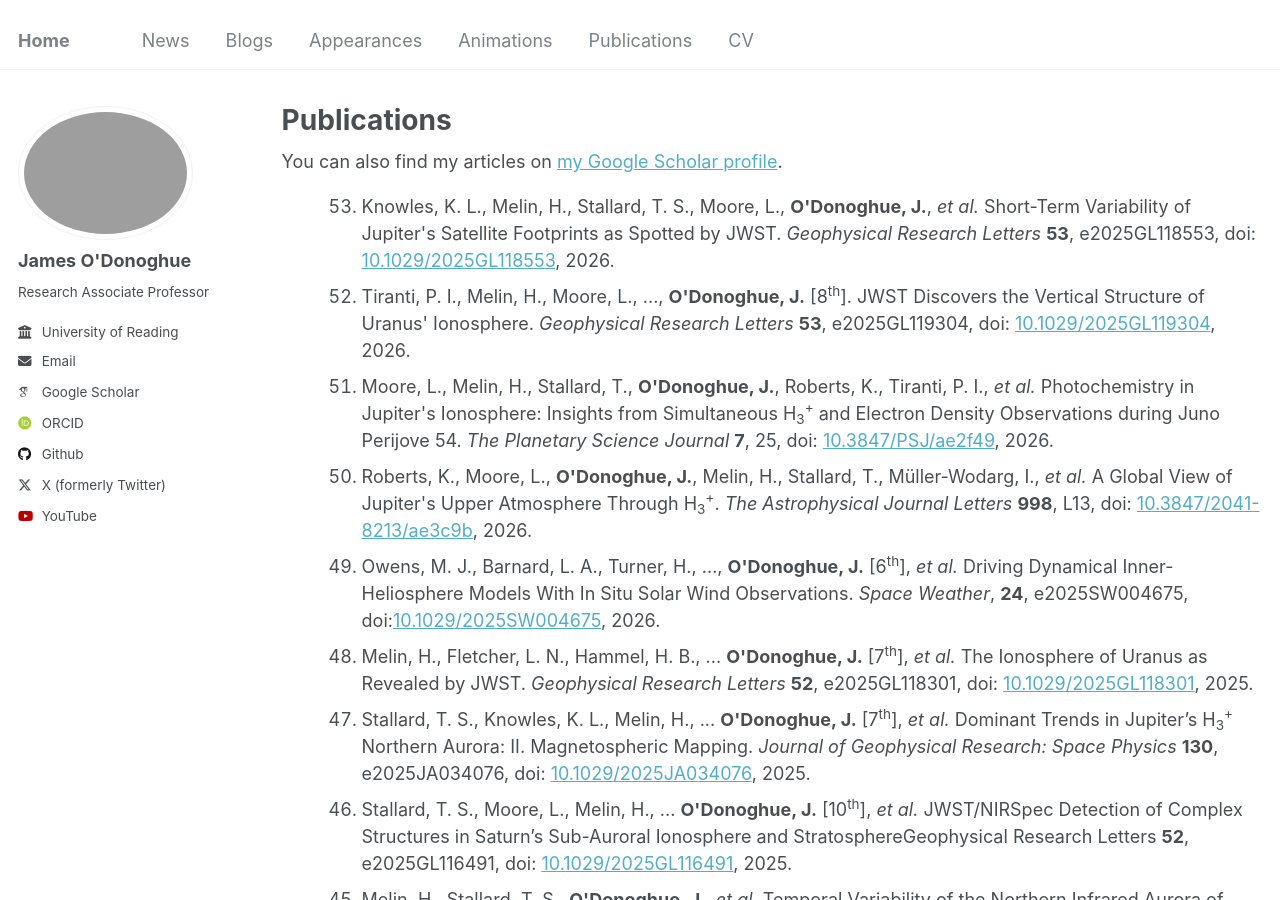
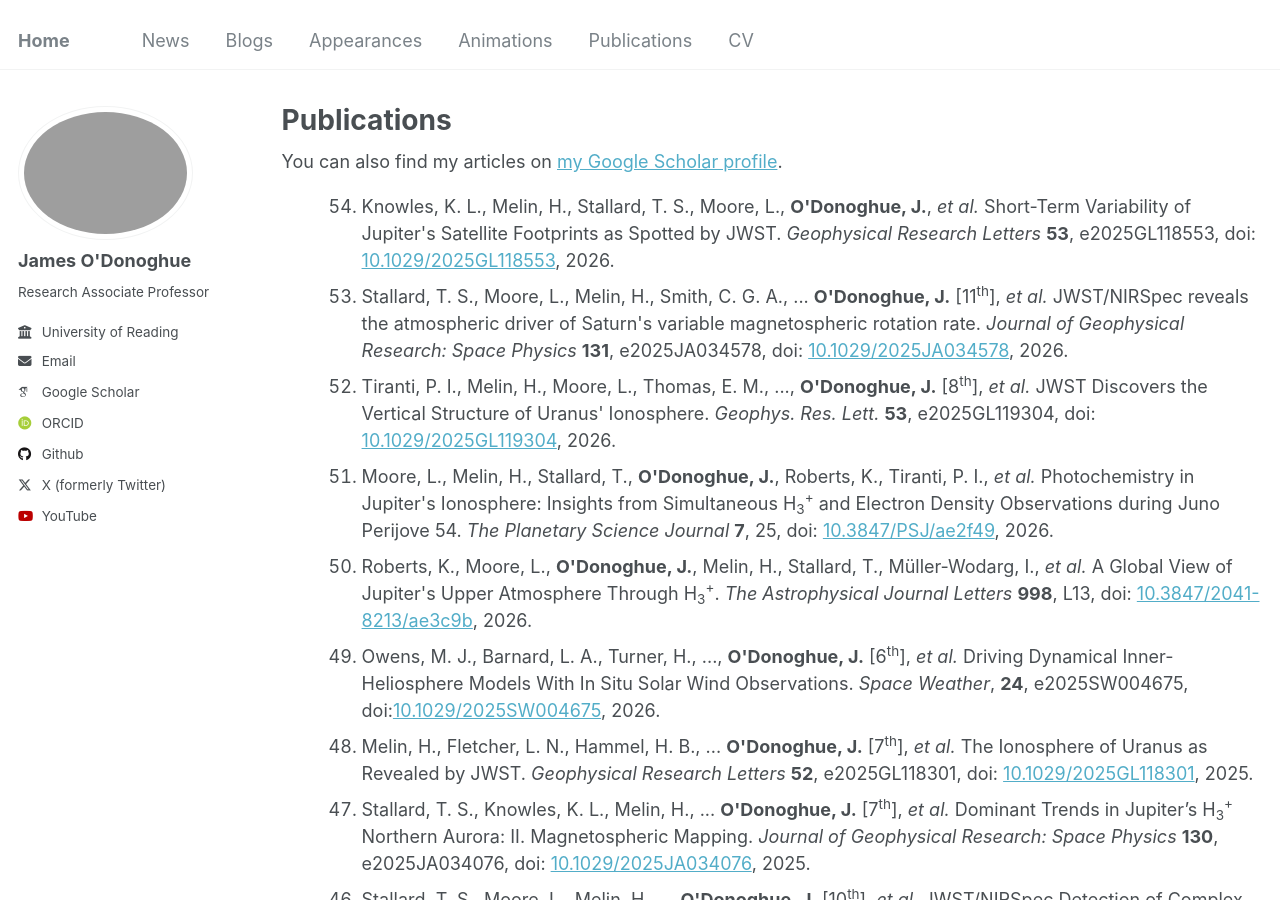
Before and after one commit to odonoghuespace/odonoghuespace.github.io, a Jekyll site: the page built from _pages/publications.html, in a window 1280 px wide and 900 px high. Built offline with Jekyll 4.4.1, drawn with Linux system fonts in a browser that asks for light colours; some web fonts are replaced.

Commit message:
Add new publication entries to publications.html

```diff
--- a/_pages/publications.html
+++ b/_pages/publications.html
@@ -17,7 +17,9 @@ author_profile: true
   <ol reversed>
   <li>Knowles, K. L., Melin, H., Stallard, T. S., Moore, L., <strong>O'Donoghue, J.</strong>, <em>et al.</em> Short-Term Variability of Jupiter's Satellite Footprints as Spotted by JWST. <em>Geophysical Research Letters</em> <strong>53</strong>, e2025GL118553, doi: <a href="https://doi.org/10.1029/2025GL118553">10.1029/2025GL118553</a>, 2026.</li>
 
-  <li>Tiranti, P. I., Melin, H., Moore, L., ..., <strong>O'Donoghue, J.</strong> [8<sup>th</sup>]. JWST Discovers the Vertical Structure of Uranus' Ionosphere. <em>Geophysical Research Letters</em> <strong>53</strong>, e2025GL119304, doi: <a href="https://doi.org/10.1029/2025GL119304">10.1029/2025GL119304</a>, 2026.</li>
+  <li>Stallard, T. S., Moore, L., Melin, H., Smith, C. G. A., ... <strong>O'Donoghue, J.</strong> [11<sup>th</sup>], <em>et al.</em> JWST/NIRSpec reveals the atmospheric driver of Saturn's variable magnetospheric rotation rate. <em>Journal of Geophysical Research: Space Physics</em> <strong>131</strong>, e2025JA034578, doi: <a href="https://doi.org/10.1029/2025JA034578">10.1029/2025JA034578</a>, 2026.</li>
+
+  <li>Tiranti, P. I., Melin, H., Moore, L., Thomas, E. M., ..., <strong>O'Donoghue, J.</strong> [8<sup>th</sup>], <em>et al.</em> JWST Discovers the Vertical Structure of Uranus' Ionosphere. <em>Geophys. Res. Lett.</em> <strong>53</strong>, e2025GL119304, doi: <a href="https://doi.org/10.1029/2025GL119304">10.1029/2025GL119304</a>, 2026.</li>
 
   <li>Moore, L., Melin, H., Stallard, T., <strong>O'Donoghue, J.</strong>, Roberts, K., Tiranti, P. I., <em>et al.</em> Photochemistry in Jupiter's Ionosphere: Insights from Simultaneous H<sub>3</sub><sup>+</sup> and Electron Density Observations during Juno Perijove 54. <em>The Planetary Science Journal</em> <strong>7</strong>, 25, doi: <a href="https://doi.org/10.3847/PSJ/ae2f49">10.3847/PSJ/ae2f49</a>, 2026.</li>
 
```
